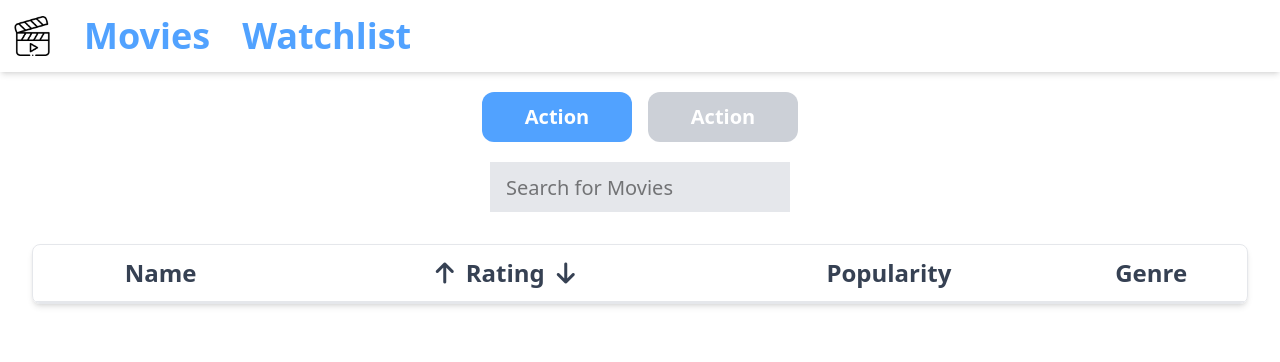
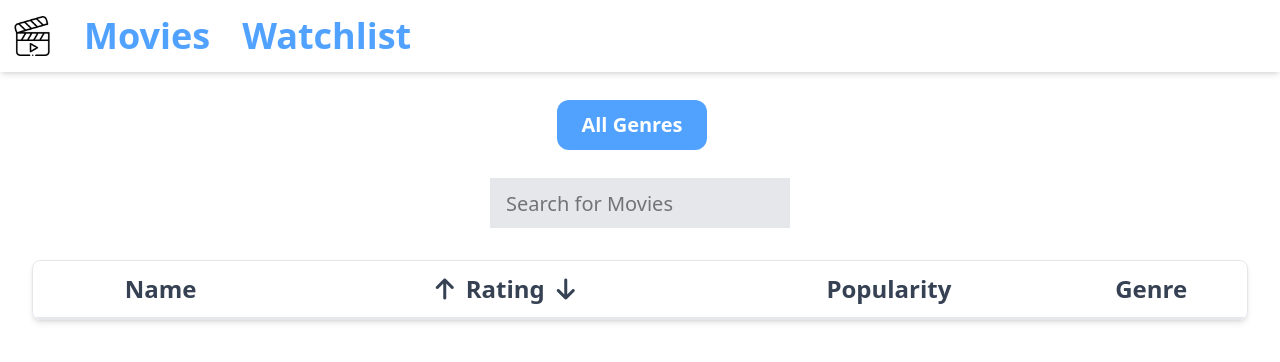
Before and after one commit to rahulsherikar2408/Movie-Watchlist, a React (Vite) app: page /watchlist in a window 1280 px wide. Shown: the top 362 px of the page. Built offline with nearby package versions, Linux system fonts and the light colour scheme.

Commit message:
Setting Genre Based Filters

```diff
--- a/src/components/Watchlist.jsx
+++ b/src/components/Watchlist.jsx
@@ -4,7 +4,17 @@ import genreIds from '../utility/genre';
 function Watchlist({ watchList, setWatchList, handleRemoveFromWatchList }) {
 
   const [search,setSearch] = useState("")
+  const [genreList, setGenreList] = useState(["All Genres"]);
+  const [currGenre, setCurrGenre] = useState("All Genres");
 
+  const handleFilter = (genre) => {
+    setCurrGenre(genre);
+  }
+
+  const handleSearchMovieChange = (e) => {
+    setSearch(e.target.value);
+    setCurrGenre("All Genres");
+  }
 
   const sortIncreasing = () => {
     let sortedIncreasing = watchList.sort((movieA, movieB) => {
@@ -20,17 +30,28 @@ function Watchlist({ watchList, setWatchList, handleRemoveFromWatchList }) {
     setWatchList([...sortedDecreasing])
   }
 
+  useEffect(() => {
+    let temp = watchList.map((movie) => {
+      return genreIds[movie.genre_ids[0]]
+    })
+    temp = new Set(temp)
+    setGenreList(["All Genres",...temp])
+  }, [watchList])
 
   return (
     <>
 
       <div className='flex justify-center flex-wrap m-5'>
-        <div className='flex justify-center items-center mr-4 h-[50px] w-[150px] bg-blue-400 rounded-xl text-white text-xl font-bold hover:bg-blue-400 cursor-pointer duration-200 hover:scale-110'>Action</div>
-        <div className='flex justify-center items-center h-[50px] w-[150px] bg-gray-400/50 rounded-xl text-white text-xl font-bold hover:bg-blue-400 cursor-pointer duration-200 hover:scale-110'>Action</div>
+        {genreList.map((genre) => {
+          return (
+            <div onClick={()=>handleFilter(genre)} className={ (currGenre===genre)?'flex justify-center items-center mr-4 my-2 h-[50px] w-[150px] bg-blue-400 rounded-xl text-white text-xl font-bold hover:bg-blue-400 cursor-pointer duration-200 hover:scale-110' : 'flex justify-center items-center mr-4 my-2 h-[50px] w-[150px] bg-gray-400/50 rounded-xl text-white text-xl font-bold hover:bg-blue-400 cursor-pointer duration-200 hover:scale-110'}>{genre}</div>
+          )
+        })}
+
       </div>
 
       <div className='flex justify-center my-5'>
-        <input onChange={(e) => setSearch(e.target.value)} value={search} className='bg-gray-200 h-[50px] w-[300px] text-xl px-4 outline-none' placeholder='Search for Movies' type="text" />
+        <input onChange={handleSearchMovieChange} value={search} className='bg-gray-200 h-[50px] w-[300px] text-xl px-4 outline-none' placeholder='Search for Movies' type="text" />
       </div>
 
       <div className='overflow-hidden rounded-lg m-8 border border-gray-200 shadow-md'>
@@ -48,6 +69,8 @@ function Watchlist({ watchList, setWatchList, handleRemoveFromWatchList }) {
             </tr>
           </thead>
           {watchList.filter((movie) => {
+            return (currGenre !== "All Genres")? genreIds[movie.genre_ids[0]] === currGenre : true
+          }).filter((movie) => {
             return movie.title.toLowerCase().includes(search.toLocaleLowerCase())
           }).map((movie) => {
             return (
```
